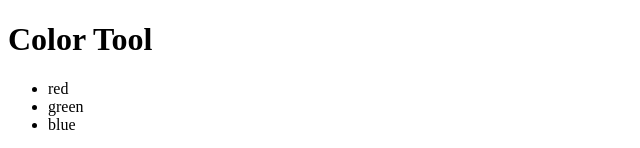
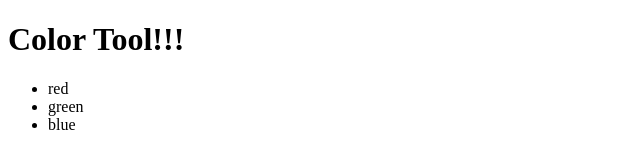
Before and after one commit to t4d-classes/angular_12092019, an Angular app in the folder demo-app/: page / in a window 1280 px wide. Shown: the top 148 px of the page, without its empty margins (0-640 px from the left). Built offline with nearby package versions, Linux system fonts and the light colour scheme.

Commit message:
add code demos

```diff
--- a/demo-app/src/app/color-tool/color-tool.module.ts
+++ b/demo-app/src/app/color-tool/color-tool.module.ts
@@ -2,13 +2,14 @@ import { NgModule } from '@angular/core';
 import { CommonModule } from '@angular/common';
 import { ReactiveFormsModule } from '@angular/forms';
 
+import { SharedModule } from '../shared/shared.module';
 
 import { ColorHomeComponent } from './components/color-home/color-home.component';
 
 @NgModule({
   declarations: [ ColorHomeComponent ],
   imports: [
-    CommonModule, ReactiveFormsModule,
+    CommonModule, ReactiveFormsModule, SharedModule,
   ],
   exports: [ ColorHomeComponent ]
 })
--- a/demo-app/src/app/color-tool/components/color-home/color-home.component.html
+++ b/demo-app/src/app/color-tool/components/color-home/color-home.component.html
@@ -1,6 +1,22 @@
-<header>
-  <h1>{{headerText}}</h1>
-</header>
+<!--
+
+  scope: { headerText: '@' }
+  headerText="Color Tool"
+
+  scope: { headerText: '@' }
+  headerText="{{colorToolHeaderText}}"
+
+
+  scope: { headerText: '<' }
+  [headerText]="colorToolHeaderText"
+
+  scope: { headerText: '=' }
+  [headerText]="colorToolHeaderText"
+
+-->
+
+<app-tool-header [headerText]="colorToolHeaderText">
+</app-tool-header>
 
 <ul>
   <li *ngFor="let color of colors">
--- a/demo-app/src/app/color-tool/components/color-home/color-home.component.ts
+++ b/demo-app/src/app/color-tool/components/color-home/color-home.component.ts
@@ -8,7 +8,7 @@ import { FormBuilder, FormGroup } from '@angular/forms';
 })
 export class ColorHomeComponent implements OnInit {
 
-  headerText = 'Color Tool';
+  colorToolHeaderText = 'Color Tool!!!';
 
   colors = [ 'red', 'green', 'blue' ];
 
--- /dev/null
+++ b/demo-app/src/app/shared/components/tool-header/tool-header.component.html
@@ -0,0 +1,3 @@
+<header>
+  <h1>{{headerText}}</h1>
+</header>
--- /dev/null
+++ b/demo-app/src/app/shared/components/tool-header/tool-header.component.ts
@@ -0,0 +1,26 @@
+import { Component, OnInit, Input } from '@angular/core';
+
+@Component({
+  selector: 'app-tool-header',
+  templateUrl: './tool-header.component.html',
+  styleUrls: ['./tool-header.component.css']
+})
+export class ToolHeaderComponent implements OnInit {
+
+  // directive:
+  // scope: { headerText: '=' }
+  // component:
+  // bindings: { headerText: '<' }
+  @Input()
+  headerText = 'Tool Header'; // initialized to a default value
+
+  constructor() {
+    // placing of the input on the component instance ($ctrl)
+    // bindToController: true
+    // this.headerText = 'Tool Header'; // valid JavaScript
+  }
+
+  ngOnInit() {
+  }
+
+}
```
Also changed, not shown: demo-app/src/app/shared/shared.module.ts (added, +14 -0 lines), demo-app/src/app/shared/components/tool-header/tool-header.component.css (added), 2 other files (tests, documents, lock files or other folders).
